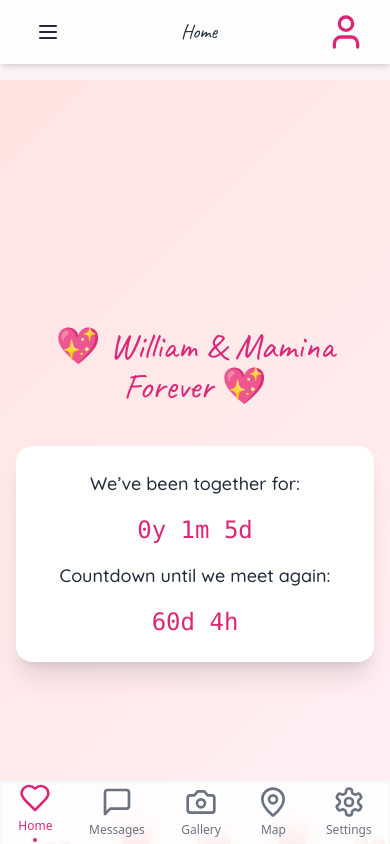
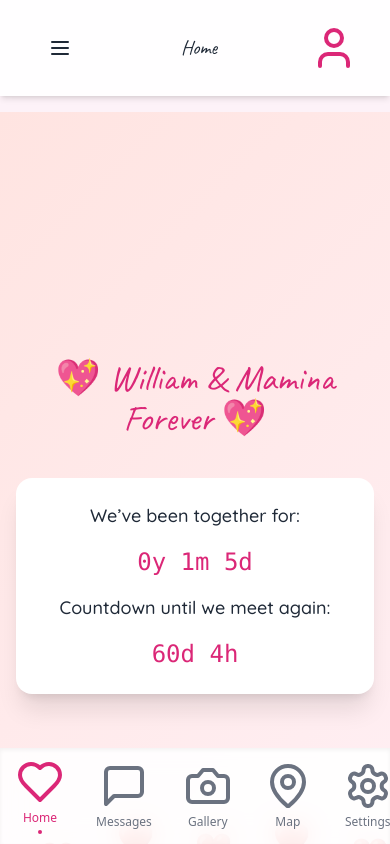
Before and after one commit to ui8966/WilliamAndMaminaForever-website, a React (Vite) app in the folder william-and-mamina-forever/: page / in a window 390 px wide. Built offline with nearby package versions, Linux system fonts and the light colour scheme.

Commit message:
made the layout even bigger, so look bette ron iPhone screens

```diff
--- a/william-and-mamina-forever/src/components/BottomNav.tsx
+++ b/william-and-mamina-forever/src/components/BottomNav.tsx
@@ -18,14 +18,24 @@ const items = [
 
 export default function BottomNav() {
   return (
-    <nav className="fixed bottom-0 inset-x-0 z-50 pb-[env(safe-area-inset-bottom)] bg-white bg-opacity-90 backdrop-blur-md flex justify-around items-center h-16 shadow-inner">
-         {items.map(({ to, icon: Icon }, i) => (
+<nav
+   className="
+     fixed bottom-0 inset-x-0 z-50
+     pb-[env(safe-area-inset-bottom)]
+     bg-white bg-opacity-90 backdrop-blur-md
+     flex justify-around items-center
+     h-24                     /* ← ~96 px nav */
+     shadow-inner
+   "
+ >
+    {items.map(({ to, icon: Icon }, i) => (
         <NavLink
           key={i}
           to={to}
-          className={({ isActive }) => `flex flex-col items-center text-gray-500 p-3 space-y-1 ${isActive ? 'text-pink-600' : ''}`}
-        >
-          <Icon className="w-8 h-8" />
+          className={({ isActive }) =>
+            `flex flex-col items-center text-gray-500 p-4 space-y-1 ${isActive ? 'text-pink-600' : ''}`
+     }        >
+          <Icon className="w-12 h-12" />
           <span className="text-xs">{items[i].label}</span>
           { /* Active indicator */ }
           <div
--- a/william-and-mamina-forever/src/components/Header.tsx
+++ b/william-and-mamina-forever/src/components/Header.tsx
@@ -16,15 +16,24 @@ export default function Header() {
   const isHome = pathname === '/';
 
   return (
-    <header className="fixed top-0 inset-x-0 z-50 pt-[env(safe-area-inset-top)] bg-white bg-opacity-90 backdrop-blur-md flex items-center justify-between px-6 h-16 shadow-md">
-     <button
+ <header
+   className="
+     fixed top-0 inset-x-0 z-50
+     pt-[env(safe-area-inset-top)]
+     bg-white bg-opacity-90 backdrop-blur-md
+     flex items-center justify-between
+     px-8 h-24                  /* ← ~96 px header */
+     shadow-md
+   "
+ >
+         <button
         onClick={() => (isHome ? null : navigate(-1))}
-        className="p-3"
+        className="p-4"
       >
         {isHome ? <Menu /> : <ArrowLeft />}
       </button>
       <h1 className="text-xl font-heading">{titles[pathname] || ''}</h1>
-      <User className="w-10 h-10 text-pink-600 cursor-pointer" />
+      <User className="w-12 h-12 text-pink-600 cursor-pointer" />
     </header>
   );
 }
--- a/william-and-mamina-forever/src/layout/Layout.tsx
+++ b/william-and-mamina-forever/src/layout/Layout.tsx
@@ -9,7 +9,7 @@ export default function Layout() {
   return (
     <div className="flex flex-col h-screen">
       <Header />
-      <main className="flex-grow pt-20 pb-20 overflow-auto">
+      <main className="flex-grow pt-28 pb-28 overflow-auto">
         <AnimatePresence mode="wait">
           <motion.div
             key={location.pathname}
```
